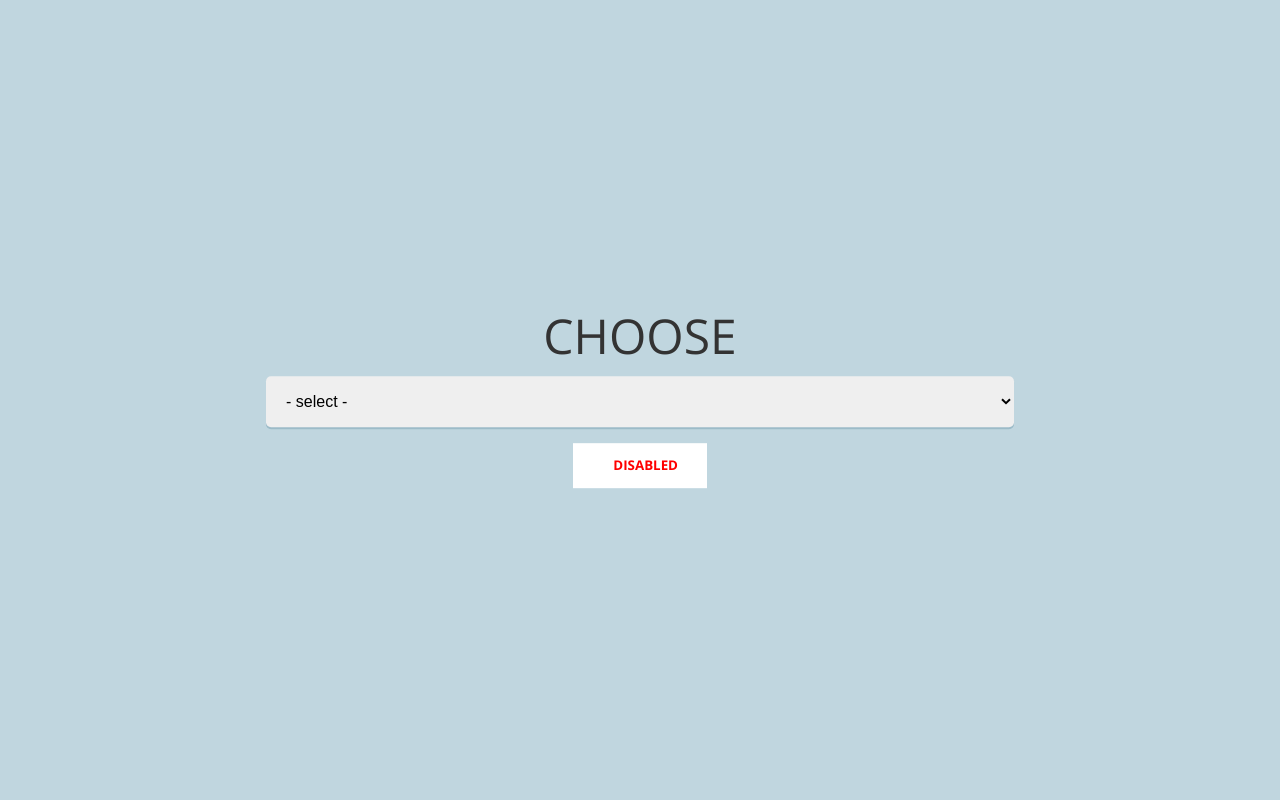
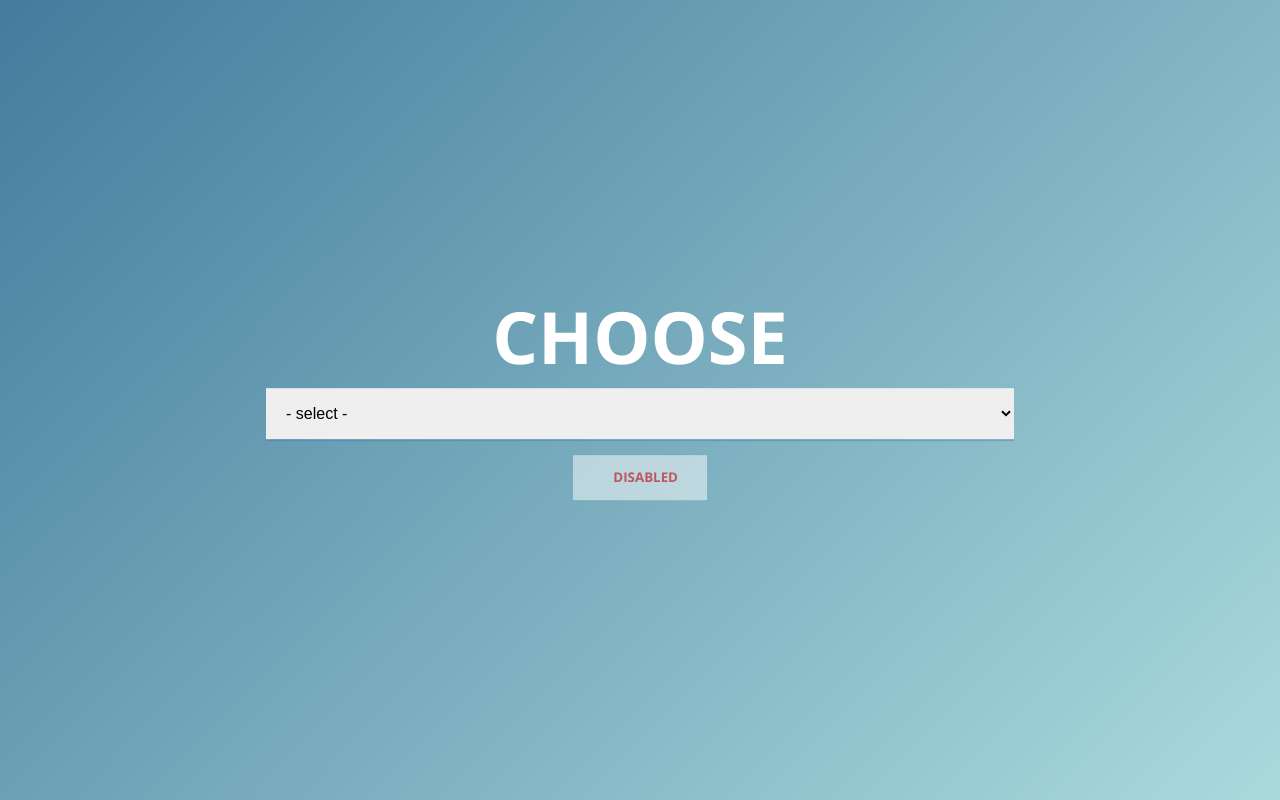
Before and after one commit to VilleKoo/json-select, a plain HTML site: page index.html in a window 1280 px wide. Drawn offline with nearby package versions, Linux system fonts and the light colour scheme.

Commit message:
Update styles.css

```diff
--- a/css/styles.css
+++ b/css/styles.css
@@ -59,10 +59,17 @@ html {
 body, html { height: 100%; }
 
 body {
-	background: #C0D6DF;
 	font-family: 'Open Sans', 'Helvetica', Arial, sans-serif;
-	color: #333;
+	color: white;
 	-webkit-font-smoothing: antialiased;
+	background: rgba(69,123,157,1);
+	background: -moz-linear-gradient(-45deg, rgba(69,123,157,1) 0%, rgba(168,218,220,1) 99%, rgba(168,218,220,1) 100%);
+	background: -webkit-gradient(left top, right bottom, color-stop(0%, rgba(69,123,157,1)), color-stop(99%, rgba(168,218,220,1)), color-stop(100%, rgba(168,218,220,1)));
+	background: -webkit-linear-gradient(-45deg, rgba(69,123,157,1) 0%, rgba(168,218,220,1) 99%, rgba(168,218,220,1) 100%);
+	background: -o-linear-gradient(-45deg, rgba(69,123,157,1) 0%, rgba(168,218,220,1) 99%, rgba(168,218,220,1) 100%);
+	background: -ms-linear-gradient(-45deg, rgba(69,123,157,1) 0%, rgba(168,218,220,1) 99%, rgba(168,218,220,1) 100%);
+	background: linear-gradient(135deg, rgba(69,123,157,1) 0%, rgba(168,218,220,1) 99%, rgba(168,218,220,1) 100%);
+	filter: progid:DXImageTransform.Microsoft.gradient( startColorstr='#457b9d', endColorstr='#a8dadc', GradientType=1 );
 }
 
 section { height: 100%; }
@@ -81,10 +88,9 @@ section { height: 100%; }
 }
 
 label {
-	font-size: 48px;
-	font-weight: 300;
+	font-size: 72px;
+	font-weight: 700;
 	text-transform: uppercase;
-
 }
 
 select,
@@ -99,8 +105,7 @@ select {
 	font-size: 1em;
 	padding: 1em;
 	border: 0;
-	border-radius: 5px;
-	box-shadow: 0 2px 0 #9cbbc8;
+	box-shadow: 0 2px 0 rgba(63, 123, 157,.4);
 	cursor: pointer;
 	text-align: left;
 }
@@ -115,19 +120,44 @@ select:focus::-ms-value {
 }
 
 button {
-	background: white;
+	background: #1D3557;
+	color: white;
 	border: 0;
+	position: relative;
 	padding: 1em 3em;
 	width: 10em;
 	font-family: 'Open Sans', 'Helvetica', Arial, sans-serif;
 	text-transform: uppercase;
 	font-weight: 700;
-	box-shadow: 0 2px 0 #9cbbc8;
+	box-shadow: 0 2px 0 rgba(63, 123, 157,.4);
 	cursor: pointer;
+	transition: all .3s;
 }
 
 button[disabled] {
+	background: white;
 	color: red;
 	box-shadow: none;
 	cursor: initial;
+	opacity: .5;
 }
+
+#load {
+	height: 100%;
+	width: 100%;
+	position: absolute;
+	top: 0;
+	left: 0;
+	z-index: 200;
+	background: #457B9D;
+	opacity: .8;
+	text-align: center;
+}
+
+#load img {
+	position: relative;
+  	top: 50%;
+  	-webkit-transform: translateY(-50%);
+  	    -ms-transform: translateY(-50%);
+  		transform: translateY(-50%);
+}
```
